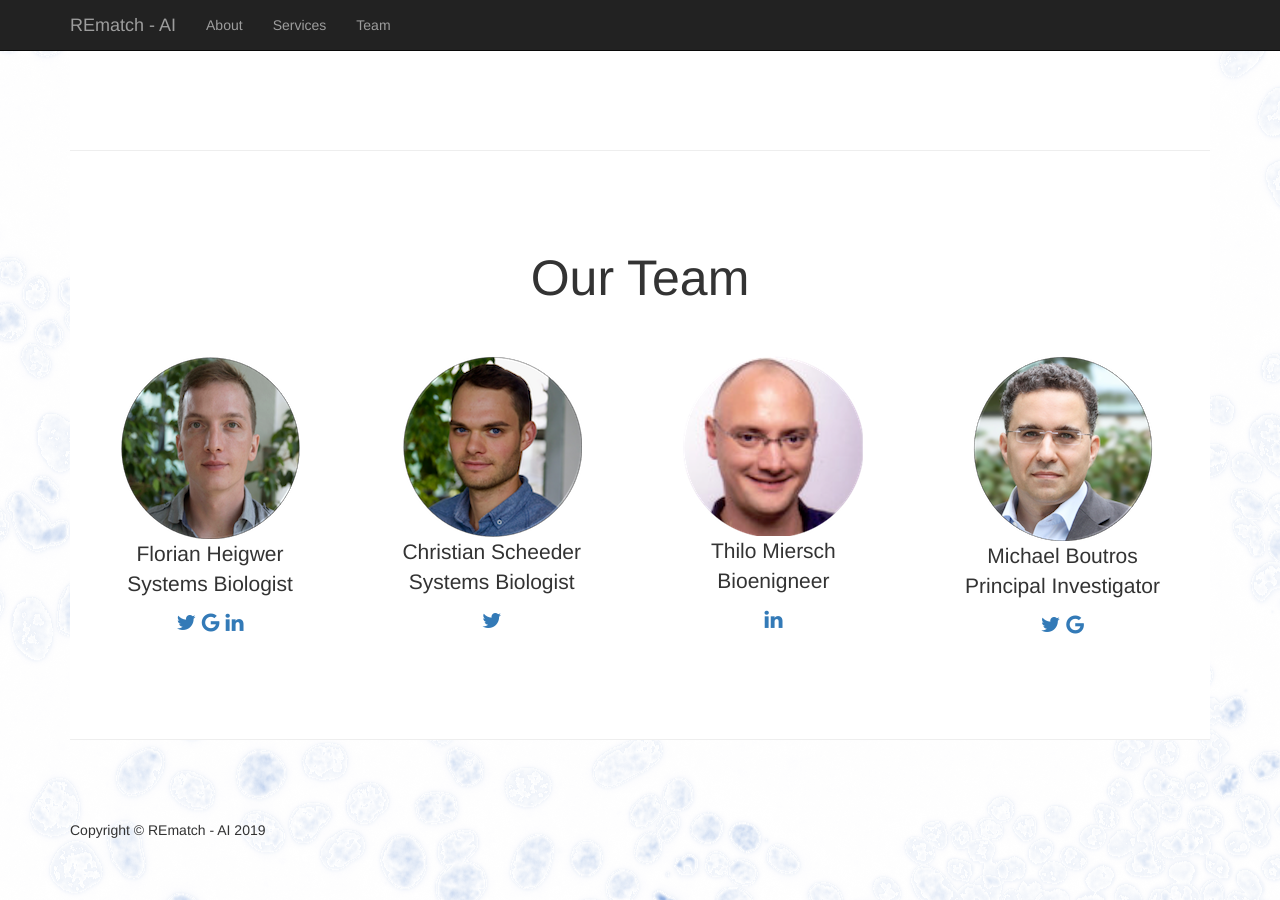
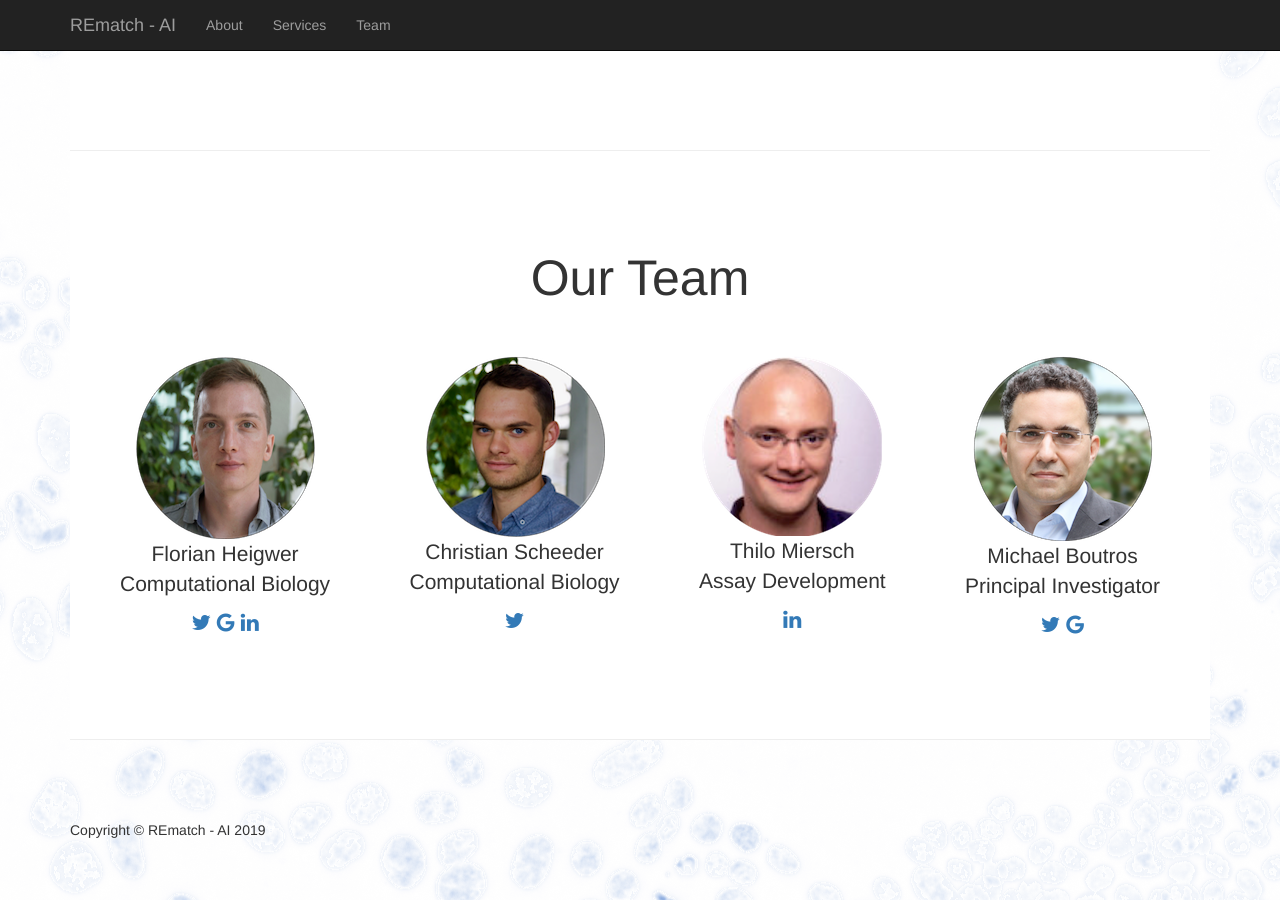
Before and after one commit to rematch-ai/rematch-ai.github.com, a Jekyll site: the page built from index.html, in a window 1280 px wide and 900 px high, scrolled down 1856 px. Built offline with Jekyll 4.4.1, drawn with Linux system fonts in a browser that asks for light colours; nearby versions of some CDN libraries.

Commit message:
no message

```diff
--- a/_includes/team.html
+++ b/_includes/team.html
@@ -2,17 +2,17 @@
   <div class="table" style="padding:0px 50px;">
       <ul id="team-list">
           <li><img src="/assets/images/people/flo_small.png" alt="Florian Heigwer"><figcaption> Florian Heigwer </figcaption>
-            <p>Systems Biologist</p>
+            <p>Computational Biology</p>
             <a href="https://twitter.com/{{ site.twitter_username_fh }}"><i class="fa fa-twitter"></i></a>
             <a href="https://scholar.google.com/citations?user={{ site.google_username_fh }}"><i class="fa fa-google"></i></a>
             <a href="https://linkedin.com/in/{{ site.linkedin_username_fh }}"><i class="fa fa-linkedin"></i></a>
           </li>
           <li><img src="/assets/images/people/chris_small.png" alt="Christian Scheeder"><figcaption> Christian Scheeder </figcaption>
-            <p>Systems Biologist</p>
+            <p>Computational Biology</p>
             <a href="https://twitter.com/{{ site.twitter_username_cs }}"><i class="fa fa-twitter"></i></a>
           </li>
           <li><img src="/assets/images/people/thilo_new_small.png" alt="Thilo Miersch"><figcaption> Thilo Miersch </figcaption>
-          <p>Bioenigneer</p>
+          <p>Assay Development</p>
           <a href="https://linkedin.com/in/{{ site.linkedin_username_tm }}"><i class="fa fa-linkedin"></i></a>
           </li>
           <li><img src="/assets/images/people/michael_small.png" alt="Michael Boutros"><figcaption> Michael Boutros </figcaption>
```
